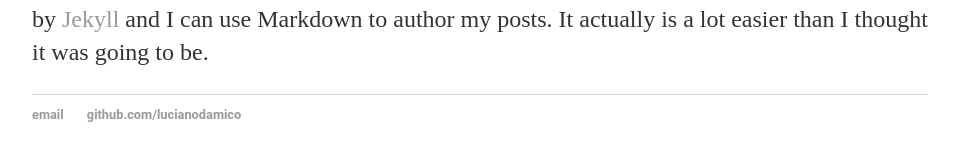
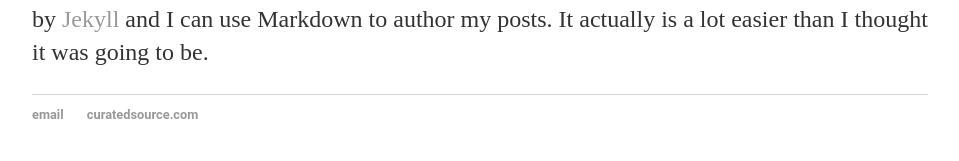
Before and after one commit to lucianodamico/lucianodamico.github.io, a Jekyll site: the page built from _posts/2018-01-31-luciano-damico-site-launched.md.md, in a window 1280 px wide. Shown: the part 289-450 px from the top of the page, without its empty margins (160-1119 px from the left). Built offline with Jekyll 4.4.1, drawn with Linux system fonts in a browser that asks for light colours; Markdown is read by kramdown in place of the engine named in the settings.

Commit message:
Update default.html

```diff
--- a/_layouts/default.html
+++ b/_layouts/default.html
@@ -22,7 +22,7 @@
 			<footer>
 	    		<ul>
 	        		<li><a href="mailto:mailbox@curatedsource.com">email</a></li>
-	        		<li><a href="https://github.com/lucianodamico">github.com/lucianodamico</a></li>
+	        		<li><a href="https://curatedsource.com">curatedsource.com</a></li>
 				</ul>
 			</footer>
 		</body>
```
